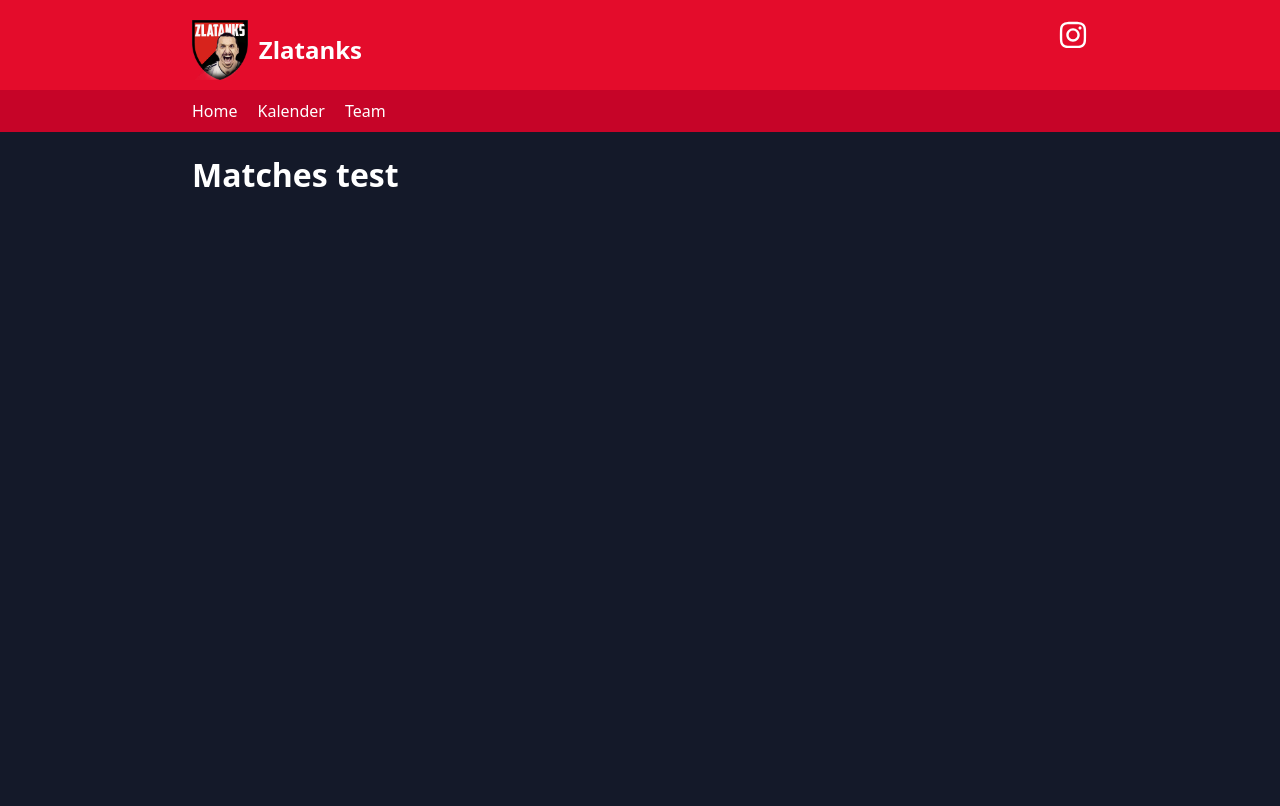
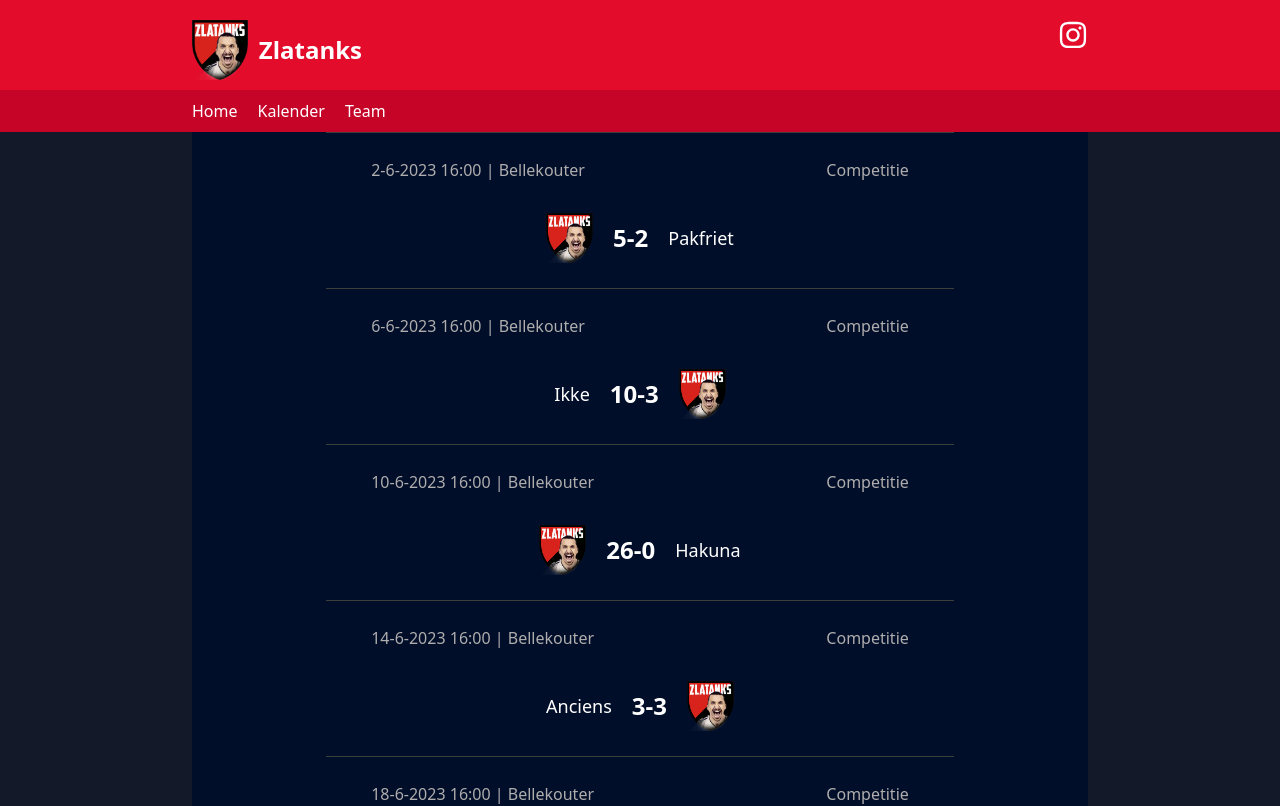
Before and after one commit to WoutDM/zlatanks, a React (Create React App) app: page /Kalender in a window 1280 px wide. Shown: the top 806 px of the page. Built offline with nearby package versions, Linux system fonts and the light colour scheme.

Commit message:
feat: match page + match component

```diff
--- a/src/pages/homepage/Index.jsx
+++ b/src/pages/homepage/Index.jsx
@@ -1,12 +1,11 @@
 import './Index.css';
 import matches from '../../data/matches';
-import FixtureComponent from '../shared_components/fixture_component/FixtureComponent';
-import React, { useState, useEffect } from 'react';
+import FixtureComponent from '../homepage/components/fixture_component/FixtureComponent';
+import React, { useState } from 'react';
 
 export default function Index() {
 
   const [windowWidth, setWindowWidth] = useState(window.innerWidth);
-  let amountOfFixtures = 5;
 
   const handleResize = () => {
     setWindowWidth(window.innerWidth);
--- a/src/pages/shared_components/fixture_component/FixtureComponent.jsx
+++ b/src/pages/homepage/components/fixture_component/FixtureComponent.jsx
@@ -1,5 +1,5 @@
 import './FixtureComponent.css';
-import zlatanks_transparant_logo from '../../../images/zlatanks_logo_transparant.png';
+import zlatanks_transparant_logo from '../../../../images/zlatanks_logo_transparant.png';
 
 
 export default function FixtureComponent({matchData, isNextMatch}) {
--- /dev/null
+++ b/src/pages/matches/Matches.css
@@ -0,0 +1,7 @@
+#Matches_body {
+  width: 100%;
+  display: flex;
+  flex-direction: column;
+  align-items: center;
+  background-color: #000E29;
+}
--- a/src/pages/matches/Matches.jsx
+++ b/src/pages/matches/Matches.jsx
@@ -1,8 +1,16 @@
+import './Matches.css';
+import matches from '../../data/matches';
+import MatchComponent from './components/MatchComponent';
+
 export default function Matches() {
 
   return (
-    <>
-    <h1>Matches test</h1>
-    </>
+    <div id='Matches_body'>
+      {
+        matches.season20232024.map((match) => {
+          return (<MatchComponent match={match} />)
+        })
+      }
+    </div>
   );
 }
--- /dev/null
+++ b/src/pages/matches/components/MatchComponent.css
@@ -0,0 +1,45 @@
+#MatchComponent_body {
+  display: flex;
+  flex-direction: column;
+  justify-content: center;
+  align-items: center;
+  border-top: 1px solid rgb(61, 61, 61);
+  padding-inline: 5%;
+  width: 60%;
+  padding-top: 10px;
+  padding-bottom: 10px;
+}
+
+#match_details {
+  width: 100%;
+  display: flex;
+  flex-direction: row;
+  justify-content: space-between;
+  color: rgb(175, 173, 173);
+}
+
+.match_result_logo {
+  height: 50px;
+}
+
+#match_result {
+  display: flex;
+  flex-direction: row;
+}
+
+#match_result {
+  display: flex;
+  flex-direction: row;
+  justify-content: space-between;
+  align-items: center;
+}
+
+#match_result_score {
+  font-weight: bold;
+  font-size: 150%;
+  margin-inline: 20px;
+}
+
+#match_result_oponent {
+  font-size: large;
+}
--- /dev/null
+++ b/src/pages/matches/components/MatchComponent.jsx
@@ -0,0 +1,44 @@
+import './MatchComponent.css';
+import zlatanks_transparant_logo from '../../../images/zlatanks_logo_transparant.png';
+
+
+export default function MatchComponent({match}) {
+
+  return (
+    <div id='MatchComponent_body'>
+      <div id='match_details'>
+        <p>{match.date} {match.houre} | Bellekouter</p>
+        <p>Competitie</p>
+      </div>
+      {
+        match.home ?
+        (
+        <div id='match_result'>
+          <img className='match_result_logo' src={zlatanks_transparant_logo} alt="Zlatanks_logo" />
+          {
+            match.result ?
+            (<p id='match_result_score'>{match.result}</p>)
+            :
+            (<p id='match_result_score'>VS</p>)
+          }
+          <p id='match_result_oponent'>{match.opponent}</p>
+        </div>
+        )
+        :
+        (
+        <div id='match_result'>
+          <p id='match_result_oponent'>{match.opponent}</p>
+          {
+            match.result ?
+            (<p id='match_result_score'>{match.result}</p>)
+            :
+            (<p id='match_result_score'>VS</p>)
+          }
+          <img className='match_result_logo' src={zlatanks_transparant_logo} alt="Zlatanks_logo" />
+        </div>
+        )
+      }
+
+    </div>
+  );
+}
```
Also changed, not shown: src/pages/homepage/components/fixture_component/FixtureComponent.css (renamed from src/pages/shared_components/fixture_component/FixtureComponent.css).
